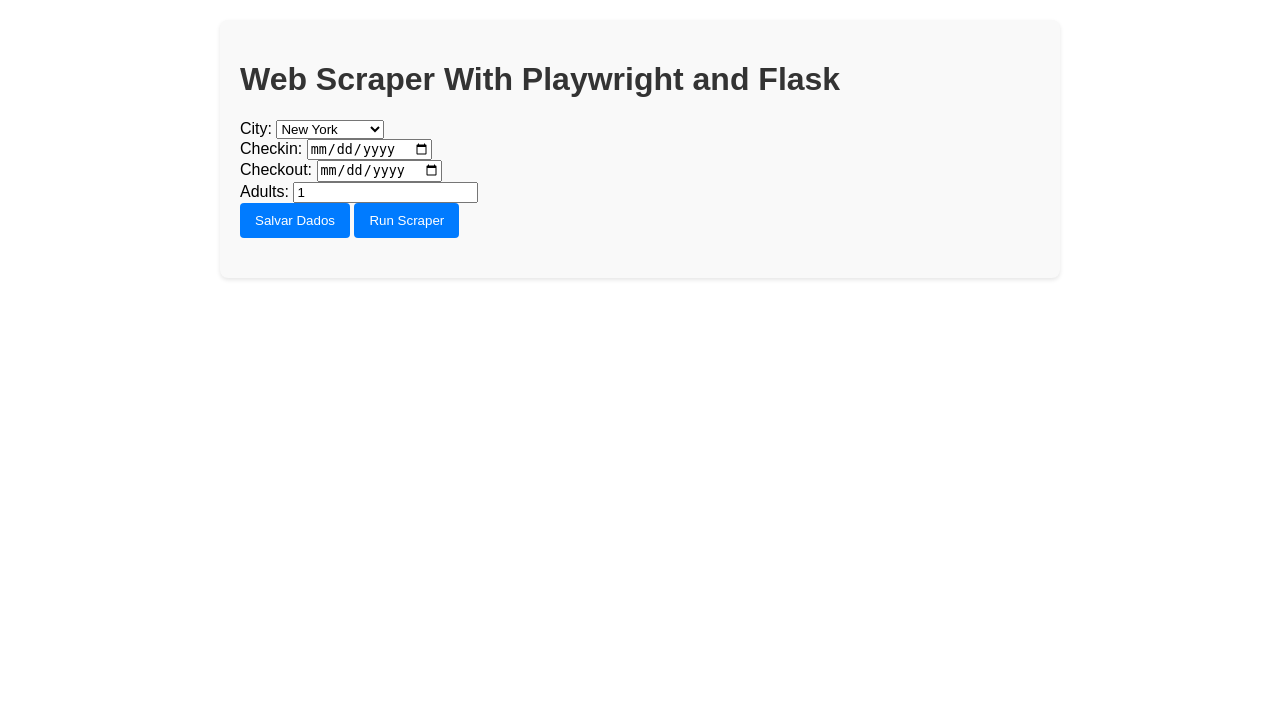
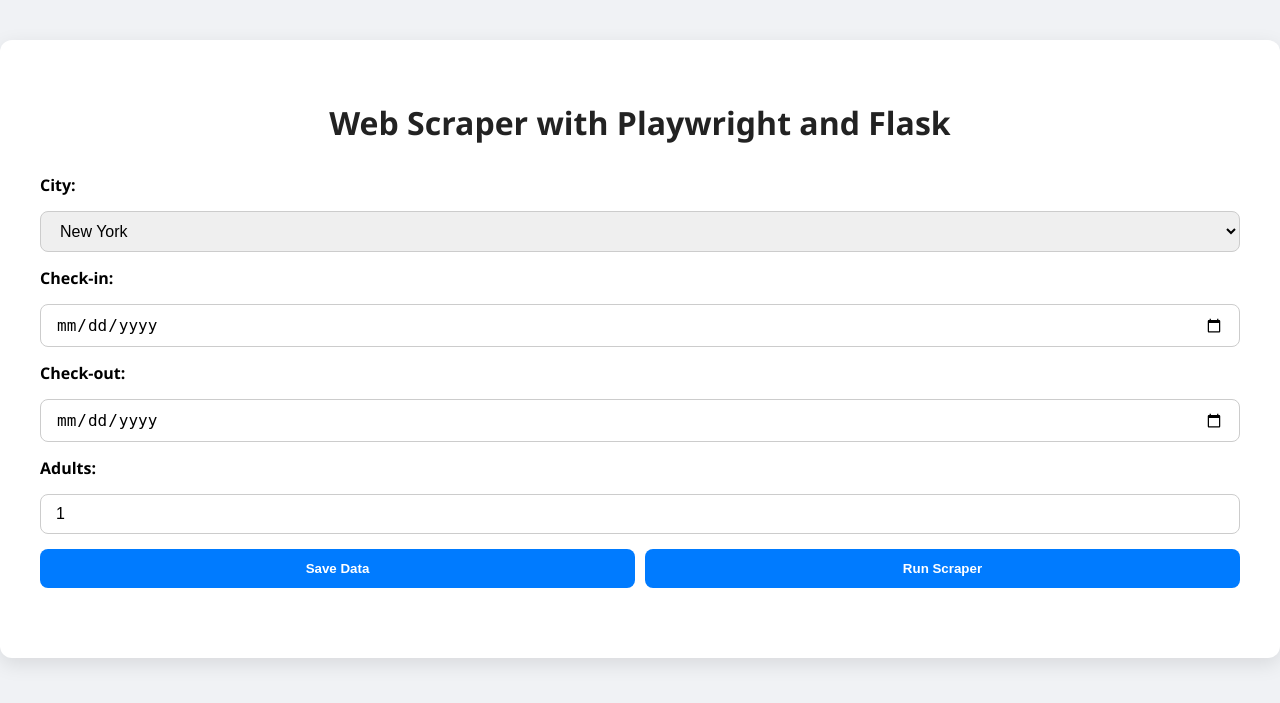
Before and after one commit to BrunoAugustoSouza/CrawlCraft, a Flask app: page / in a window 1280 px wide. Shown: the top 703 px of the page. Run offline with Flask 3, Linux system fonts and the light colour scheme.

Commit message:
feat: visuals improvement

```diff
--- a/airbnb/src/static/css/style.css
+++ b/airbnb/src/static/css/style.css
@@ -1,85 +1,196 @@
+/* Global */
 body {
-    font-family: Arial, sans-serif;
-    margin: 20px;
+    font-family: 'Segoe UI', Tahoma, Geneva, Verdana, sans-serif;
+    margin: 0;
+    padding: 0;
+    background-color: #f0f2f5;
 }
+
 .container {
-    max-width: 800px;
-    margin: auto;
-    background: #f9f9f9;
-    padding: 20px;
+    max-width: 1200px;
+    margin: 40px auto;
+    background: #ffffff;
+    padding: 40px;
+    border-radius: 12px;
+    box-shadow: 0 6px 20px rgba(0,0,0,0.1);
+    transition: transform 0.2s ease;
+}
+
+.container:hover {
+    transform: translateY(-2px);
+}
+
+h1 {
+    color: #222;
+    text-align: center;
+    margin-bottom: 30px;
+}
+
+h2 {
+    color: #444;
+    margin-bottom: 20px;
+}
+
+/* Form */
+form {
+    display: flex;
+    flex-wrap: wrap;
+    gap: 15px;
+    margin-bottom: 30px;
+}
+
+form label {
+    width: 100%;
+    font-weight: bold;
+}
+
+input[type="text"],
+input[type="date"],
+input[type="number"],
+select {
+    padding: 10px 15px;
+    border: 1px solid #ccc;
     border-radius: 8px;
-    box-shadow: 0 2px 4px rgba(0,0,0,0.1);
+    font-size: 16px;
+    flex: 1 1 200px;
 }
-h1, h2 {
-    color: #333;
+
+.button-group {
+    display: flex;
+    gap: 10px;
+    flex-wrap: wrap;
+    width: 100%;
 }
+
+button, .download-button, .back-button {
+    padding: 12px 25px;
+    border-radius: 8px;
+    font-weight: bold;
+    text-decoration: none;
+    border: none;
+    cursor: pointer;
+    transition: background 0.2s ease;
+    flex: 1 1 150px;
+}
+
+button {
+    background-color: #007bff;
+    color: white;
+}
+
+button:hover {
+    background-color: #0056b3;
+}
+
+.download-button {
+    background-color: #28a745;
+    color: white;
+}
+
+.download-button:hover {
+    background-color: #218838;
+}
+
+.back-button {
+    background-color: #6c757d;
+    color: white;
+}
+
+.back-button:hover {
+    background-color: #5a6268;
+}
+
+/* Message */
+.message {
+    color: #d9534f;
+    font-weight: bold;
+    text-align: center;
+    margin-top: 20px;
+}
+
+/* List items */
 ul {
     list-style: none;
     padding: 0;
+    display: flex;
+    flex-wrap: wrap;
+    gap: 15px;
 }
+
 li {
-    background: #e9ecef;
-    margin-bottom: 5px;
-    padding: 10px;
-    border-radius: 4px;
+    background: #f1f3f5;
+    padding: 15px 20px;
+    border-radius: 8px;
+    flex: 1 1 calc(50% - 15px);
+    box-sizing: border-box;
+    word-break: break-word;
 }
-a {
+
+li a {
     color: #007bff;
-    text-decoration: none;
 }
-a:hover {
+
+li a:hover {
     text-decoration: underline;
 }
-.download-button {
+
+/* Table styles */
+.table-responsive {
+    overflow-x: auto;
     margin-top: 20px;
-    padding: 10px 15px;
-    background-color: #28a745;
-    color: white;
-    border: none;
-    border-radius: 4px;
-    cursor: pointer;
-    text-decoration: none;
-    display: inline-block;
 }
-.download-button:hover {
-    background-color: #218838;
+
+table {
+    width: 100%;
+    border-collapse: collapse;
+    margin-top: 15px;
+    min-width: 600px;
 }
-.back-button {
-    margin-top: 10px;
-    padding: 10px 15px;
-    background-color: #6c757d;
-    color: white;
-    border: none;
-    border-radius: 4px;
-    cursor: pointer;
-    text-decoration: none;
-    display: inline-block;
+
+th, td {
+    padding: 12px 15px;
+    border: 1px solid #ddd;
+    text-align: center;
 }
-.back-button:hover {
-    background-color: #5a6268;
-}
-form {
-    margin-bottom: 20px;
-}
-input[type="text"] {
-    width: 70%;
-    padding: 8px;
-    margin-right: 10px;
-    border: 1px solid #ddd;
-    border-radius: 4px;
-}
-button {
-    padding: 10px 15px;
+
+th {
     background-color: #007bff;
     color: white;
-    border: none;
-    border-radius: 4px;
-    cursor: pointer;
 }
-button:hover {
-    background-color: #0056b3;
+
+tr:nth-child(even) {
+    background-color: #f9f9f9;
 }
-.message {
-    color: red;
-    font-weight: bold;
+
+tr:hover {
+    background-color: #e9ecef;
 }
+
+/* Media queries para mobile */
+@media (max-width: 768px) {
+    .container {
+        padding: 20px;
+        margin: 20px;
+    }
+
+    form {
+        flex-direction: column;
+    }
+
+    .button-group {
+        flex-direction: column;
+    }
+
+    li {
+        flex: 1 1 100%;
+    }
+
+    table {
+        font-size: 14px;
+        min-width: 100%;
+    }
+
+    th, td {
+        padding: 10px;
+    }
+}
--- a/airbnb/src/templates/index.html
+++ b/airbnb/src/templates/index.html
@@ -8,10 +8,11 @@
 </head>
 <body>
     <div class="container">
-        <h1>Web Scraper With Playwright and Flask</h1>
+        <h1>Web Scraper with Playwright and Flask</h1>
+
         <form method="POST">
-        <label>City:</label>
-        <select name="city">
+            <label for="city">City:</label>
+            <select name="city" id="city">
                 <option value="new-york-usa">New York</option>
                 <option value="rio-de-janeiro-brazil">Rio de Janeiro</option>
                 <option value="dubai-uae">Dubai</option>
@@ -23,30 +24,34 @@
                 <option value="bali-indonesia">Bali</option>
                 <option value="sydney-australia">Sydney</option>
             </select>
-        <br>
 
-        <label>Checkin:</label>
-        <input type="date" name="checkin" required><br>
-        <label>Checkout:</label>
-        <input type="date" name="checkout" required><br>
-        <label>Adults:</label>
-        <input type="number" name="adults" min="1" value="1"><br>
+            <label for="checkin">Check-in:</label>
+            <input type="date" name="checkin" id="checkin" required>
 
-        <!-- dois botões diferentes -->
-        <button type="submit" name="action" value="save_data">Salvar Dados</button>
+            <label for="checkout">Check-out:</label>
+            <input type="date" name="checkout" id="checkout" required>
+
+            <label for="adults">Adults:</label>
+            <input type="number" name="adults" id="adults" min="1" value="1">
+
+            <div class="button-group">
+                <button type="submit" name="action" value="save_data">Save Data</button>
                 <button type="submit" name="action" value="run_scraper">Run Scraper</button>
+            </div>
         </form>
 
         {% if message %}
-        <p>{{ message }}</p>
+            <p class="message">{{ message }}</p>
         {% endif %}
 
-
         {% if data %}
-            <h2>Dados Raspados (Primeiros 10 resultados para visualização):</h2>
+            <h2>Scraped Data (First 10 results for preview):</h2>
             <ul>
                 {% for item in data[:10] %}
-                    <li><strong>{{ item.text }}</strong>: <a href="{{ item.href }}" target="_blank">{{ item.href }}</a></li>
+                    <li>
+                        <strong>{{ item.text }}</strong>:
+                        <a href="{{ item.href }}" target="_blank">{{ item.href }}</a>
+                    </li>
                 {% endfor %}
             </ul>
         {% endif %}
```
Also changed, not shown: airbnb/src/templates/results.html (+9 -5 lines). Lines whose indentation alone changed are shown as unchanged.
